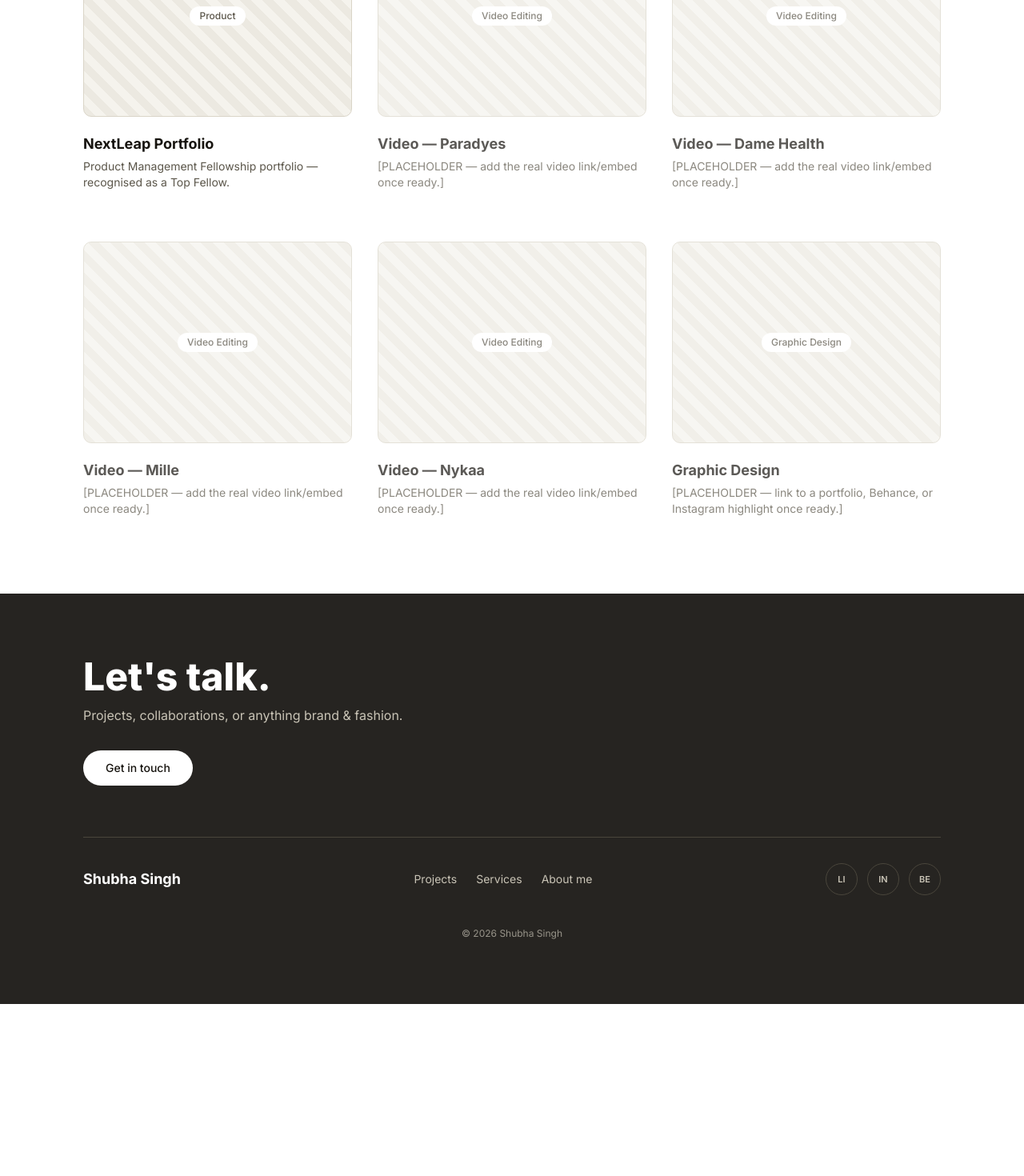
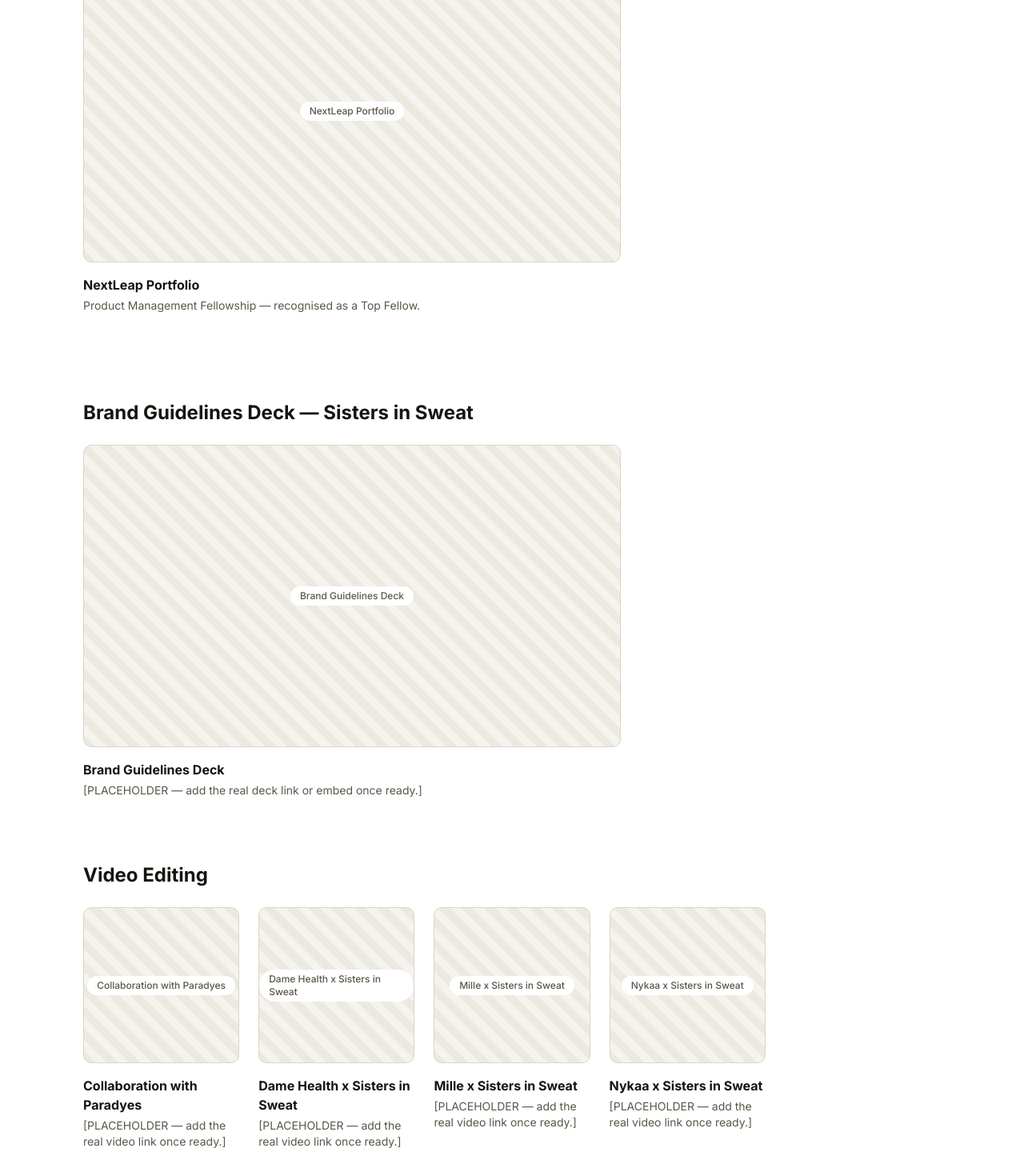
Before and after one commit to shubha-wq/shubha-portfolio, a Next.js app: page /projects in a window 1280 px wide. Shown: the part 400-1870 px from the top of the page at 80% size. Before the commit the page ends 1655 px from the top, so only its background shows below. Built offline with nearby package versions, Linux system fonts and the light colour scheme.

Commit message:
Add files via upload

```diff
--- a/app/page.tsx
+++ b/app/page.tsx
@@ -1,6 +1,6 @@
+import Link from "next/link";
 import Header from "@/components/Header";
 import Footer from "@/components/Footer";
-import ProjectIndex from "@/components/ProjectIndex";
 import SocialRow from "@/components/SocialRow";
 import Placeholder from "@/components/Placeholder";
 import site from "@/content/site.json";
@@ -35,26 +35,21 @@
         </div>
       </section>
 
-      {/* Image strip */}
-      <div className="grid grid-cols-2 gap-0 sm:grid-cols-4">
-        <Placeholder label="Work" aspect="aspect-[4/3]" rounded={false} />
-        <Placeholder label="Work" aspect="aspect-[4/3]" rounded={false} />
-        <Placeholder label="Work" aspect="aspect-[4/3]" rounded={false} />
-        <Placeholder label="Work" aspect="aspect-[4/3]" rounded={false} />
-      </div>
-
-      {/* Featured case studies */}
-      <div className="bg-band">
-        <div id="case-studies" className="mx-auto max-w-6xl px-6 py-20 md:px-10">
-          <h2 className="text-3xl font-extrabold text-ink md:text-4xl">
-            Selected work
-          </h2>
-          <p className="mt-3 max-w-md text-inkdim">
-            A few case studies across brand strategy, fitness and product.
-          </p>
-        </div>
-        <ProjectIndex projects={featuredProjects} />
-        <div className="h-20" />
+      {/* Case studies carousel — this is the only "selected work" on the home page */}
+      <div id="work" className="grid grid-cols-1 gap-0 sm:grid-cols-3">
+        {featuredProjects.map((project) => (
+          <Link
+            key={project.slug}
+            href={`/projects/${project.slug}`}
+            className="group block"
+          >
+            <Placeholder
+              label={project.title}
+              aspect="aspect-[4/3]"
+              rounded={false}
+            />
+          </Link>
+        ))}
       </div>
 
       {/* Journey */}
--- a/app/projects/[slug]/page.tsx
+++ b/app/projects/[slug]/page.tsx
@@ -40,7 +40,7 @@
       <section className="px-6 pb-8 pt-6 md:px-10">
         <div className="mx-auto max-w-6xl">
           <Link
-            href="/#case-studies"
+            href="/#work"
             className="text-sm font-medium text-inkdim transition hover:text-ink"
           >
             ← Back to case studies
--- a/app/projects/page.tsx
+++ b/app/projects/page.tsx
@@ -1,6 +1,6 @@
 import Header from "@/components/Header";
 import Footer from "@/components/Footer";
-import ExternalProjectGrid from "@/components/ExternalProjectGrid";
+import ProjectSections, { Section } from "@/components/ProjectSections";
 import externalProjects from "@/content/external-projects.json";
 
 export const metadata = { title: "Projects — Shubha Singh" };
@@ -13,7 +13,7 @@
       <section className="px-6 pb-14 pt-6 md:px-10">
         <div className="mx-auto max-w-6xl">
           <h1 className="max-w-2xl text-4xl font-extrabold text-ink md:text-5xl">
-            Work, elsewhere
+            Projects
           </h1>
           <p className="mt-5 max-w-lg text-lg text-inkdim">
             A few things I&apos;ve made that live outside this site — click
@@ -23,7 +23,7 @@
       </section>
 
       <section className="pb-24">
-        <ExternalProjectGrid items={externalProjects} />
+        <ProjectSections sections={externalProjects as Section[]} />
       </section>
 
       <Footer />
--- /dev/null
+++ b/components/ProjectSections.tsx
@@ -0,0 +1,72 @@
+import Placeholder from "./Placeholder";
+
+export type Item = {
+  id: string;
+  title: string;
+  description: string;
+  url: string;
+};
+
+export type Section = {
+  id: string;
+  title: string;
+  layout: "featured" | "grid";
+  items: Item[];
+};
+
+function ItemCard({ item, compact = false }: { item: Item; compact?: boolean }) {
+  const isPlaceholder = item.url === "#";
+  return (
+    <a
+      href={isPlaceholder ? undefined : item.url}
+      target={isPlaceholder ? undefined : "_blank"}
+      rel={isPlaceholder ? undefined : "noopener noreferrer"}
+      aria-disabled={isPlaceholder}
+      className={`group flex flex-col ${isPlaceholder ? "cursor-default" : ""}`}
+    >
+      <Placeholder
+        label={item.title || "Image placeholder"}
+        aspect={compact ? "aspect-square" : "aspect-[16/9]"}
+      />
+      {item.title && (
+        <h3 className="mt-4 text-base font-bold text-ink">{item.title}</h3>
+      )}
+      {item.description && (
+        <p className="mt-1 text-sm text-inkdim">{item.description}</p>
+      )}
+      {!isPlaceholder && (
+        <span className="mt-2 text-sm font-semibold text-ink opacity-0 transition group-hover:opacity-100">
+          Open ↗
+        </span>
+      )}
+    </a>
+  );
+}
+
+export default function ProjectSections({ sections }: { sections: Section[] }) {
+  return (
+    <div className="mx-auto max-w-6xl space-y-20 px-6 md:px-10">
+      {sections.map((section) => (
+        <div key={section.id}>
+          <h2 className="mb-6 text-2xl font-bold text-ink">
+            {section.title}
+          </h2>
+
+          {section.layout === "featured" ? (
+            <div className="max-w-2xl">
+              {section.items.map((item) => (
+                <ItemCard key={item.id} item={item} />
+              ))}
+            </div>
+          ) : (
+            <div className="grid grid-cols-2 gap-6 sm:grid-cols-3 lg:grid-cols-5">
+              {section.items.map((item) => (
+                <ItemCard key={item.id} item={item} compact />
+              ))}
+            </div>
+          )}
+        </div>
+      ))}
+    </div>
+  );
+}
--- a/content/external-projects.json
+++ b/content/external-projects.json
@@ -1,50 +1,76 @@
 [
   {
     "id": "nextleap",
+    "title": "NextLeap Final Project + Portfolio",
+    "layout": "featured",
+    "items": [
+      {
+        "id": "nextleap-portfolio",
         "title": "NextLeap Portfolio",
-    "description": "Product Management Fellowship portfolio — recognised as a Top Fellow.",
-    "url": "https://nextleap.app/portfolio/shubha-singh",
-    "image": "",
-    "tag": "Product"
+        "description": "Product Management Fellowship — recognised as a Top Fellow.",
+        "url": "https://nextleap.app/portfolio/shubha-singh"
+      }
+    ]
   },
   {
+    "id": "brand-guidelines-sis",
+    "title": "Brand Guidelines Deck — Sisters in Sweat",
+    "layout": "featured",
+    "items": [
+      {
+        "id": "sis-brand-deck",
+        "title": "Brand Guidelines Deck",
+        "description": "[PLACEHOLDER — add the real deck link or embed once ready.]",
+        "url": "#"
+      }
+    ]
+  },
+  {
+    "id": "video-editing",
+    "title": "Video Editing",
+    "layout": "grid",
+    "items": [
+      {
         "id": "video-paradyes",
-    "title": "Video — Paradyes",
-    "description": "[PLACEHOLDER — add the real video link/embed once ready.]",
-    "url": "#",
-    "image": "",
-    "tag": "Video Editing"
+        "title": "Collaboration with Paradyes",
+        "description": "[PLACEHOLDER — add the real video link once ready.]",
+        "url": "#"
       },
       {
         "id": "video-dame-health",
-    "title": "Video — Dame Health",
-    "description": "[PLACEHOLDER — add the real video link/embed once ready.]",
-    "url": "#",
-    "image": "",
-    "tag": "Video Editing"
+        "title": "Dame Health x Sisters in Sweat",
+        "description": "[PLACEHOLDER — add the real video link once ready.]",
+        "url": "#"
       },
       {
         "id": "video-mille",
-    "title": "Video — Mille",
-    "description": "[PLACEHOLDER — add the real video link/embed once ready.]",
-    "url": "#",
-    "image": "",
-    "tag": "Video Editing"
+        "title": "Mille x Sisters in Sweat",
+        "description": "[PLACEHOLDER — add the real video link once ready.]",
+        "url": "#"
       },
       {
         "id": "video-nykaa",
-    "title": "Video — Nykaa",
-    "description": "[PLACEHOLDER — add the real video link/embed once ready.]",
-    "url": "#",
-    "image": "",
-    "tag": "Video Editing"
+        "title": "Nykaa x Sisters in Sweat",
+        "description": "[PLACEHOLDER — add the real video link once ready.]",
+        "url": "#"
+      }
+    ]
   },
   {
     "id": "graphic-design",
     "title": "Graphic Design",
-    "description": "[PLACEHOLDER — link to a portfolio, Behance, or Instagram highlight once ready.]",
-    "url": "#",
-    "image": "",
-    "tag": "Graphic Design"
+    "layout": "grid",
+    "items": [
+      { "id": "graphic-1", "title": "", "description": "", "url": "#" },
+      { "id": "graphic-2", "title": "", "description": "", "url": "#" },
+      { "id": "graphic-3", "title": "", "description": "", "url": "#" },
+      { "id": "graphic-4", "title": "", "description": "", "url": "#" },
+      { "id": "graphic-5", "title": "", "description": "", "url": "#" },
+      { "id": "graphic-6", "title": "", "description": "", "url": "#" },
+      { "id": "graphic-7", "title": "", "description": "", "url": "#" },
+      { "id": "graphic-8", "title": "", "description": "", "url": "#" },
+      { "id": "graphic-9", "title": "", "description": "", "url": "#" },
+      { "id": "graphic-10", "title": "", "description": "", "url": "#" }
+    ]
   }
 ]
```
Lines whose indentation alone changed are shown as unchanged.
